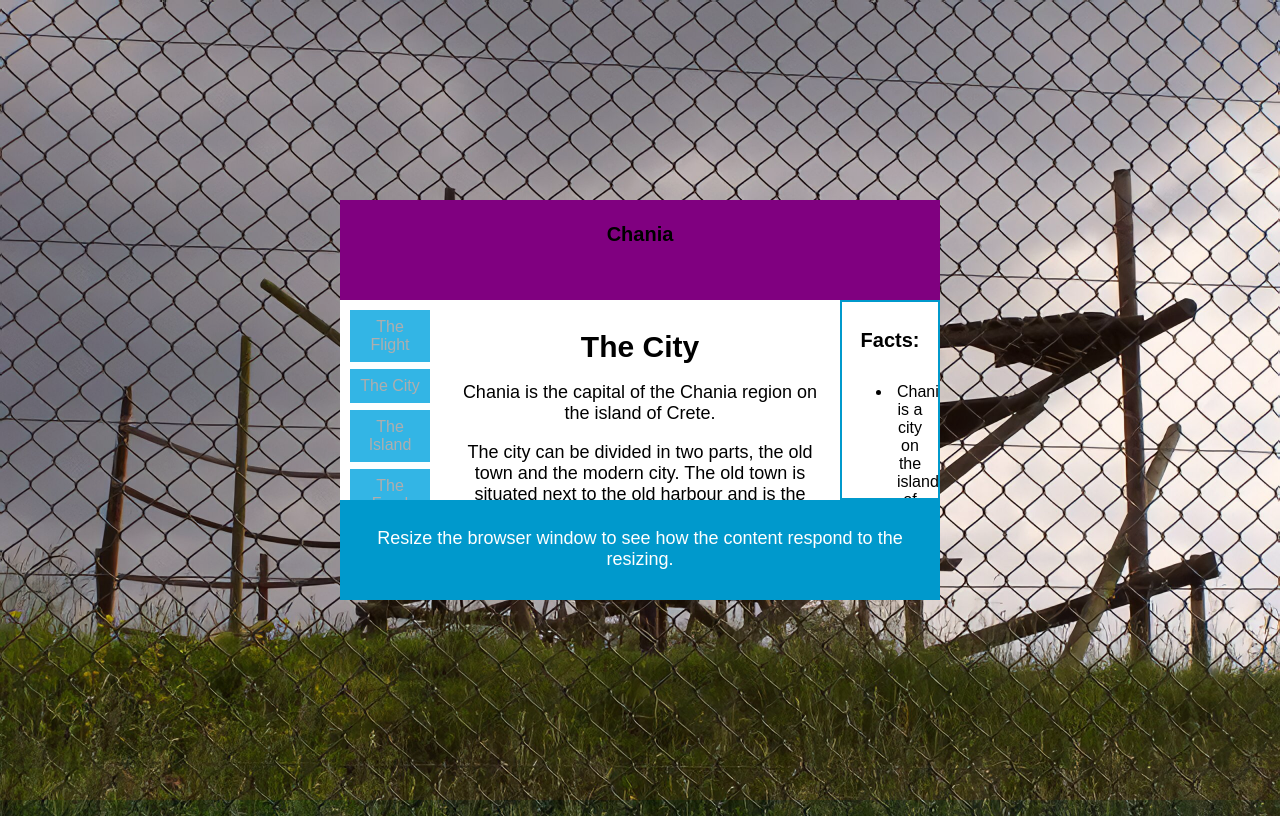
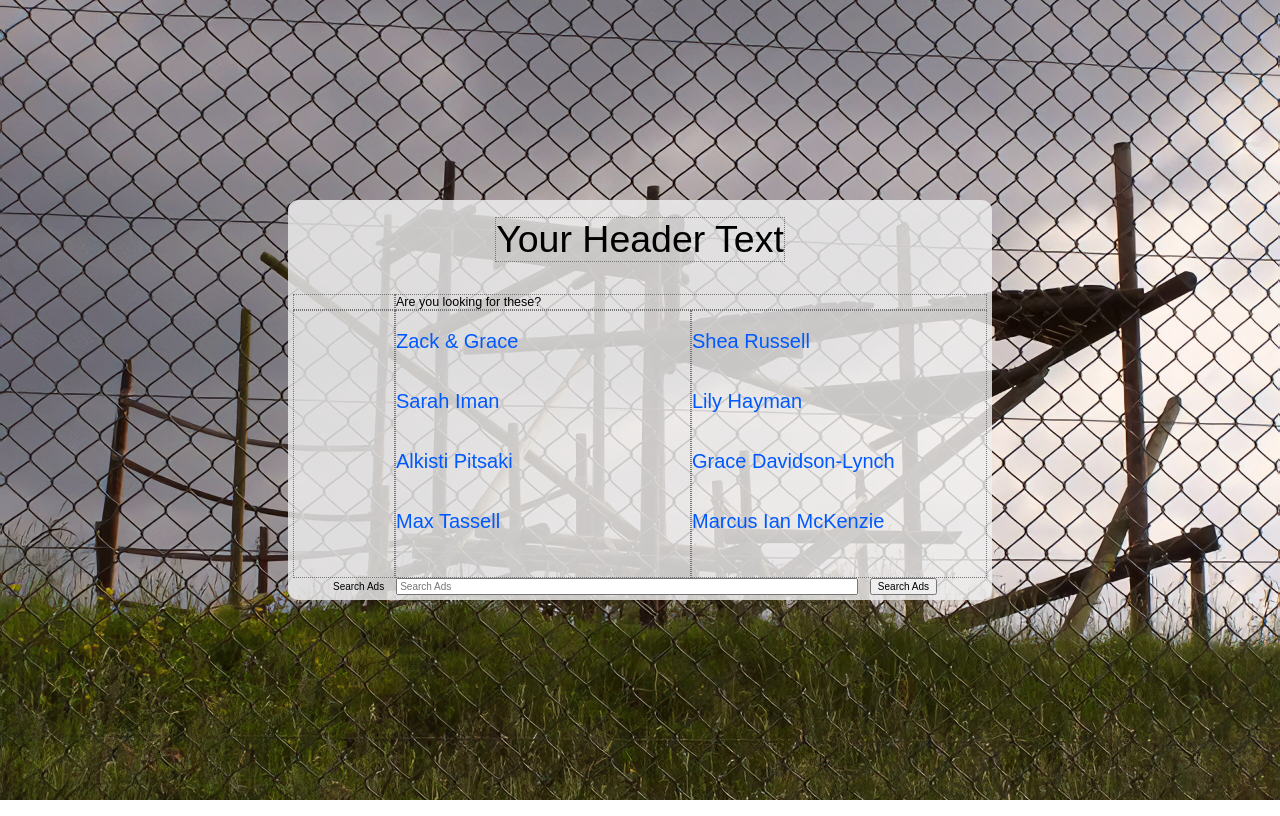
Before and after one commit to orangutan-mag/ORANGUTAN-WEB, a plain HTML site: page home.html in a window 1280 px wide. Drawn offline with Linux system fonts and the light colour scheme.

Commit message:
layout progress.

```diff
--- a/home.html
+++ b/home.html
@@ -26,39 +26,35 @@
 
 
 
-    <div class="home-overlay">
+    <div class="content-overlay">
         <div class="grid-container">
-            <div class="item1">
-                <h1>Chania</h1>
-            </div>
-
-            <div class="item2">
-                <ul>
-                <li>The Flight</li>
-                <li>The City</li>
-                <li>The Island</li>
-                <li>The Food</li>
-                </ul>
-            </div>
-
-            <div class="item3">
-                <h1>The City</h1>
-                <p>Chania is the capital of the Chania region on the island of Crete.</p>
-                <p>The city can be divided in two parts, the old town and the modern city. The old town is situated next to the old harbour and is the matrix around which the whole urban area was developed.</p>
-                <p>Chania lies along the north west coast of the island Crete.</p>
-            </div>
-
-            <div class="item4">
-                <h2>Facts:</h2>
-                <ul>
-                <li>Chania is a city on the island of Crete</li>
-                <li>Crete is a Greek island in the Mediterranean Sea</li>
-                </ul>
-            </div>
-
-            <div class="item5">
-                <p>Resize the browser window to see how the content respond to the resizing.</p>
-            </div>
+            <header>
+                Your Header Text
+            </header>
+            <subheader>
+                <div></div>
+                <div>Are you looking for these?</div>
+            </subheader>
+            <content>
+                <div></div>
+                <div>
+                    <a href="content/issue1/editorial.html">Zack & Grace</a><br>
+                    <a href="content/issue1/iman.html">Sarah Iman</a><br>
+                    <a href="content/issue1/pitsaki.html">Alkisti Pitsaki</a><br>
+                    <a href="content/issue1/tassell.html">Max Tassell</a><br>
+                </div>
+                <div>
+                    <a href="content/issue1/russell.html">Shea Russell</a><br>
+                    <a href="content/issue1/hayman.html">Lily Hayman</a><br>
+                    <a href="content/issue1/davidson-lynch.html">Grace Davidson-Lynch</a><br>
+                    <a href="content/issue1/mckenzie.html">Marcus Ian McKenzie</a><br>
+                </div>
+            </content>
+            <footer>
+                <label>Search Ads</label>
+                <input type="text" placeholder="Search Ads">
+                <button>Search Ads</button>
+            </footer>
         </div>
 
     </div>
--- a/style-homepage.css
+++ b/style-homepage.css
@@ -1,135 +1,120 @@
 /*ORANGUTAN MAG, Issue 1. (c)d duan @speculative.hybridity 2025*/
 /* styling for home.html */
 
-
+/*                                                      BACKGROUND*/
 .home-page {
     z-index: -1;
-    min-height: 100vh; /* Matches body */
     background-image: url('imgs/home_bg.jpg');
     background-size: cover;
     background-position: center;
     background-attachment: fixed;
     background-repeat: no-repeat;
 }
-
-.home-page::before {
+.home-page::before {    /* orange tint overlay */
     z-index: 0;
+    content: '';
+    width: 100%;
+    height: 100%;
+    background: var(--orange-tint);
     position: fixed;
     top: 0;
     left: 0;
-    width: 100%;
-    height: 100%;
-    content: '';
-    background: var(--orange-tint);
 }
-
-.home-overlay{
+/*                                                      CONTENT OVERLAY*/
+.content-overlay {   /* background colour */
     z-index: 1;
-    width: 600px;
+    position: fixed;
+    width: 55%;
+    min-width: 500px;
     height: 400px;
-    background-color: var(--overlay-base);
-    border-radius: 10px;
-    position: fixed;
     top: 50%;
     left: 50%;
     transform: translate(-50%, -50%);
 }
 
-.home-overlay > .grid-container{
+.content-overlay > .grid-container {
     display: grid;
-    overflow: visible;
-    grid-template-areas:
-      'header header header header header header'
-      'menu main main main main sidebar'
-      'footer footer footer footer footer footer';
-    grid-template-rows: 100px auto 100px;
-    grid-template-columns: repeat(6, 1fr); /* Equal columns */
-    gap: 0px;
-    background-color: white;
-    padding: 0px;
     width: 100%; /* Fill parent width */
     height: 100%; /* Fill parent height */
-    box-sizing: border-box; /* Ensures padding doesn’t add extra size beyond defined overlay size */
+    background-color: var(--sheer-grey);
+    border-radius: 10px;
+
+    grid-template-rows: 69px auto 1fr auto;
+    padding: 5px;
+    gap: 0px;
+    box-sizing: border-box; /* ensures padding doesn’t add extra size beyond defined overlay size */
 }
-.grid-container > div{
+/*.grid-container > div {
     text-align: center;
     padding: 10px;
-    font-size: 16px;overflow: auto; /* Scroll if content overflows */
+    font-size: 16px;
     overflow: auto;
-  }
-
-.item1 {
-    grid-area: header;
-    text-align: center;
-    background-color: purple;
+    overflow: auto;
+}*/
+/*                                                      HEADER*/
+.grid-container > header {
+    border: var(--test-border);
+    grid-row: 1;
+    margin: auto;   /*horizontal and vertical centre*/
+    font-size: 1.5em;
+}
+/*                                                      SUBHEADER*/
+.grid-container > subheader {
+    grid-row: 2;
+    text-align: left;
+    font-size: 0.5em;
+    margin-top: 20px;
+    display: flex;
+}
+.grid-container > subheader > div:nth-of-type(1) {
+    max-width: 100px;
+}
+.grid-container > subheader > div {
+    flex: 1;
+    border: var(--test-border);
+}
+/*                                                      CONTENT*/
+.grid-container > content {
+    grid-row: 3;
+    text-align: left;
+    font-size: .8em;
+    line-height: 3em;
+    display: flex;
+}
+.grid-container > content > div:nth-of-type(1) {
+    max-width: 100px;
+}
+.grid-container > content > div {
+    flex: 1;
+    flex-flow: column wrap;
+    border: var(--test-border);
+}
+/*                                                      FOOTER*/
+.grid-container > footer {
+    grid-row: 4;
+    display: grid;
+    grid-template-columns: auto 1fr auto;
+}
+.grid-container > footer > label {
+    font-size: 0.4em;
+    padding-left: 40px;
+    padding-right: 12px;
+    margin: auto;
+}
+.grid-container > footer > input {
+    font-size: 0.4em;
+}
+.grid-container > footer > button {
+    font-size: 0.4em;
+    margin-left: 12px;
+    margin-right: 50px;
 }
 
-.item1 > h1 {
-    font-size: 20px;
-}
 
-.item2 {
-    grid-area: menu;
-}
-
-.item2 ul {
-    list-style-type: none;
-    margin: 0px;
-    padding: 0;
-}
-
-.item2 li {
-    padding: 8px;
-    margin-bottom: 7px;
-    background-color: #33b5e5;
-    color: #aeaeae;
-}
-
-.item2 li:hover {
-    background-color: #0099cc;
-}
-
-.item3 {
-    grid-area: main;
-}
-
-.item3 > h1 {
-    font-size: 30px;
-    margin-bottom: 7px;
-}
-
-.item3 > p {
-    margin-bottom: 7px;
-}
-
-.item4 {
-    grid-area: sidebar;
-    border: 2px solid #0099cc;
-    background-color: white;
-    padding: 15px;
-    color: #000000;
-}
-
-.item4 > h2 {
-    font-size: 20px;
-    padding-bottom: 10px;
-}
-
-.item4 li {
-    padding: 5px;
-    margin-bottom: 5px;
-}
-
-.item5 {
-    grid-area: footer;
-    background-color: #0099cc;
-    color: #ffffff;
-    text-align: center;
-}
 
 @media only screen and (max-width: 768px) {
     body {
-        font-size: 5px;
+
     }
     .homepage {
         background-size: contain;
--- a/style.css
+++ b/style.css
@@ -2,24 +2,33 @@
 /* global stylesheet */
 
 
-/* global colours */
+/* global variables */
 :root {
-    --orange-base: #ff5e00;
+    /* COLOURS */
+    --orange: #ff5e00;
     --orange-tint: #ff5e0010;
+    --white: #ffffff;
+    --sheer-grey: #eeeeeed3;
+    --ultramarine: #0059ff;
 
-    --background-base: #ffffff;
-    --overlay-base: #eeeeeed3;
+    /* TYPE */
+    --font-h1: #000000;
 
-    --link-base: #0059ff;
-    --link-hover: var(--orange-base);
-
-    --font-h1: #000000;
+    /* WIREFRAMING */
+    --test-border: 0.5px dotted #757575;
 }
 
 
 /* smooth scrolling for section hrefs*/
 html {
     scroll-behavior: smooth;
+}
+
+
+body {
+    background-color: var(--white);
+    font-family: Arial, sans-serif;
+    font-size: 25px;
 }
 
 
@@ -39,22 +48,13 @@ nav {
     padding: 10px;
 }
 
-
-body {
-    background-color: var(--background-base);
-    font-family: Arial, sans-serif;
-    font-size: 20px;
-}
-
-
 /* hyperlinks */
 a {
-    color: var(--link-base);
+    color: var(--ultramarine);
     text-decoration: none;
-    margin: 0 10px;
 }
-a:hover{
-    color: var(--link-hover);
+a:hover {
+    color: var(--orange);
 }
 /*nav a {
     color: white;
@@ -71,6 +71,6 @@ section {
 
 @media only screen and (max-width: 768px) {
     body {
-        font-size: 5px;
+
     }
 }
```
